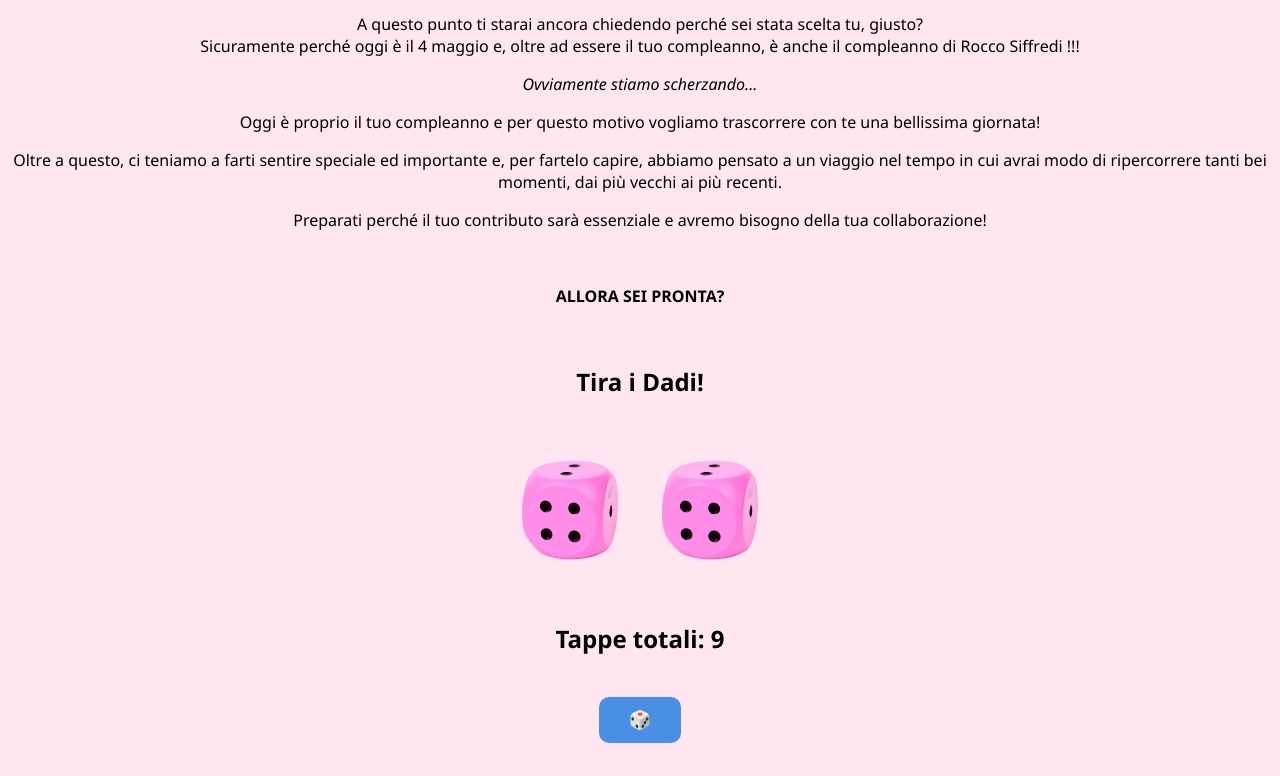
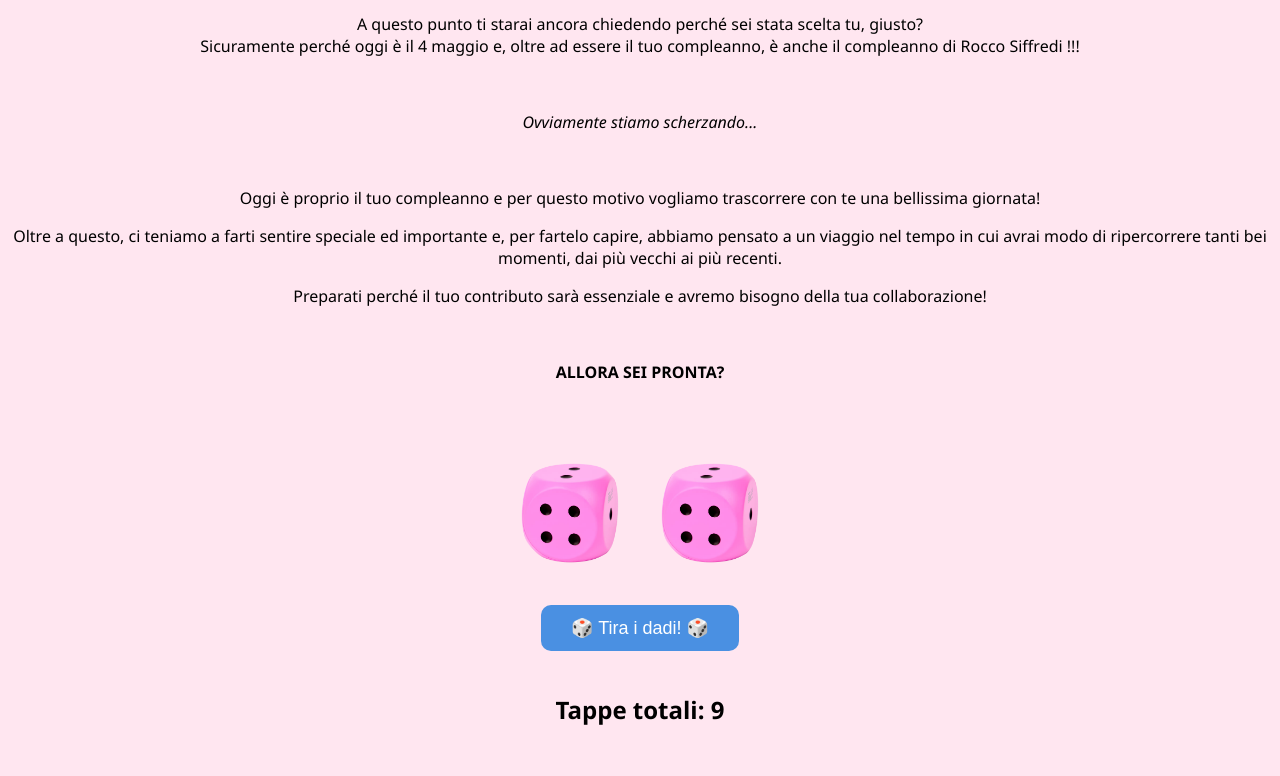
Before and after one commit to giocodadi/dice-game, a plain HTML site: page index.html in a window 1280 px wide. Shown: the part 200-976 px from the top of the page. Before the commit the page ends 951 px from the top, so only its background shows below. Drawn offline with Linux system fonts and the light colour scheme.

Commit message:
Update index.html

```diff
--- a/index.html
+++ b/index.html
@@ -11,7 +11,9 @@
     <p>Siamo contenti che tu abbia accettato di partecipare al <strong>Gioco della Vita </strong> ! </p>
     <p>A questo punto ti starai ancora chiedendo perché sei stata scelta tu, giusto?<br>
     Sicuramente perché oggi è il 4 maggio e, oltre ad essere il tuo compleanno, è anche il compleanno di Rocco Siffredi !!!</p>
+  </br>
     <p><em>Ovviamente stiamo scherzando...</em></p>
+  </br>
     <p>Oggi è proprio il tuo compleanno e per questo motivo vogliamo trascorrere con te una bellissima giornata!</p>
     <p>Oltre a questo, ci teniamo a farti sentire speciale ed importante e, per fartelo capire, abbiamo pensato a un viaggio nel tempo in cui avrai modo di ripercorrere tanti bei momenti, dai più vecchi ai più recenti.</p>
     <p>Preparati perché il tuo contributo sarà essenziale e avremo bisogno della tua collaborazione!</p>
@@ -19,7 +21,6 @@
     <p><strong>ALLORA SEI PRONTA?</strong></p>
   </br>
 
-  <h2> Tira i Dadi!</h2>
 
   </br>
 
@@ -29,11 +30,16 @@
   </div>
   </br>
 
+  <button onclick="rollDice()"> 🎲 Tira i dadi! 🎲 </button>
+
+  </br>
+  </br>
+
   <h2> Tappe totali: <span id="sum"> 9 </span></h2>
 
   </br>
 
-  <button onclick="rollDice()">🎲 </button>
+
 
   <script src="script.js"></script>
 </body>
```
